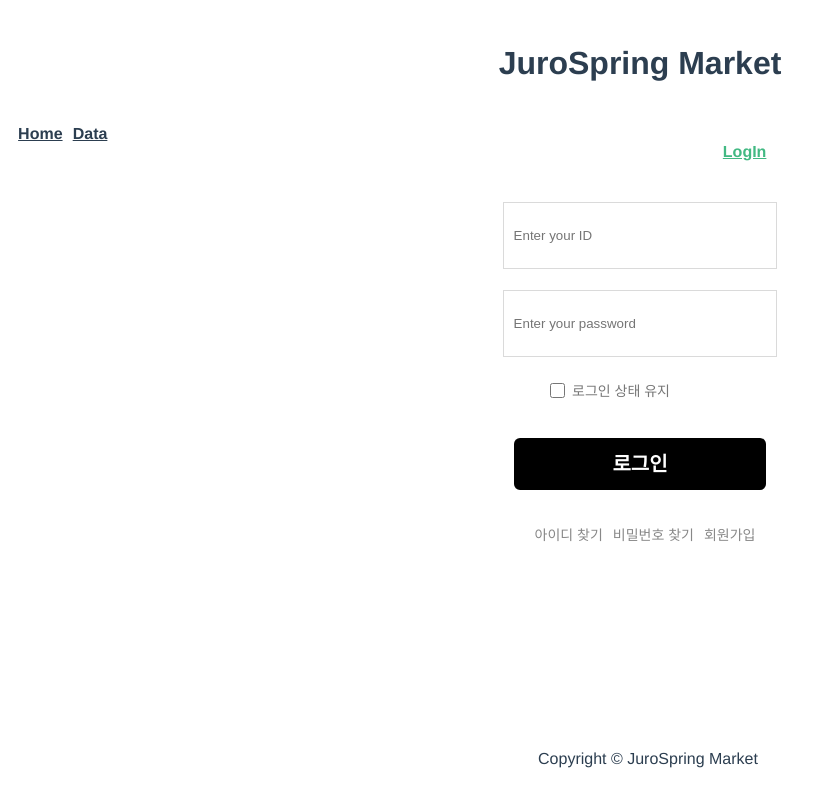
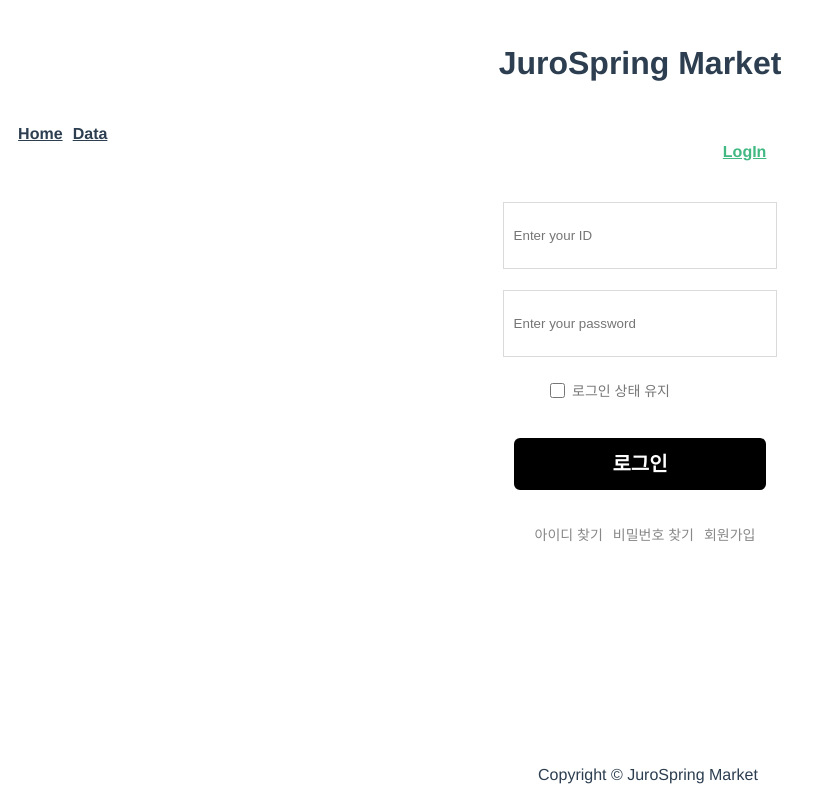
Before and after one commit to ParkSungCheol/ShoppingMall_vue, a Vue app: page /login in a window 1280 px wide. Shown: the whole page, without its empty margins (0-825 px from the left). Built offline with nearby package versions, Linux system fonts and the light colour scheme; no server answers; what vue-loading-overlay would draw is missing.

Commit message:
css 변경

```diff
--- a/src/components/Footer.vue
+++ b/src/components/Footer.vue
@@ -1,7 +1,7 @@
 <template>
-    <footer class="py-5 bg-dark footer">
+    <footer class="py-5 bg-dark">
         <div class="buffer"></div>
-        <div class="container"><p class="m-0 text-center text-white">Copyright &copy; JuroSpring Market</p></div>
+        <div class="container footer"><p class="m-0 text-center text-white">Copyright &copy; JuroSpring Market</p></div>
     </footer>
 </template>
 
```
